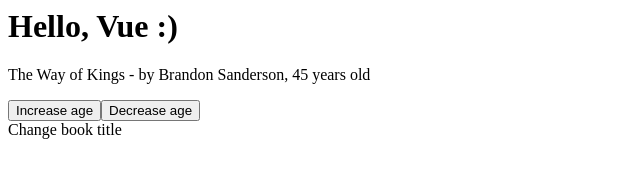
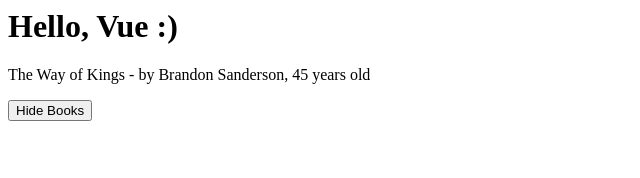
Before and after one commit to seanhellier/udemy-vue3-course, a plain HTML site: page index.html in a window 1280 px wide. Shown: the whole page, without its empty margins (0-640 px from the left). Drawn offline with nearby package versions, Linux system fonts and the light colour scheme.

Commit message:
lesson 10

```diff
--- a/app.js
+++ b/app.js
@@ -1,15 +1,16 @@
 const app = Vue.createApp({
 	data() {
 		return {
+			showBooks: true,
 			title: "The Way of Kings",
 			author: "Brandon Sanderson",
 			age: 45,
 		};
 	},
 	methods: {
-		changeTitle(title) {
+		toggleShowBooks() {
 			// this.title = 'Words of Radiance'
-			this.title = title;
+			this.showBooks = !this.showBooks;
 		},
 	},
 });
--- a/index.html
+++ b/index.html
@@ -9,11 +9,17 @@
 		<h1>Hello, Vue :)</h1>
 
 		<div id="app">
-			<p>{{ title }} - by {{ author }}, {{ age }} years old</p>
+			<div v-if="showBooks">
+				<p>{{ title }} - by {{ author }}, {{ age }} years old</p>
+			</div>
 
-			<button v-on:click="age++">Increase age</button>
+			<button @click="toggleShowBooks">
+				<span>Hide Books</span>
+			</button>
+
+			<!-- <button v-on:click="age++">Increase age</button>
 			<button @click="age--">Decrease age</button>
-			<div @click="changeTitle('Oathbringer')">Change book title</div>
+			<div @click="changeTitle('Oathbringer')">Change book title</div> -->
 		</div>
 
 		<script src="app.js"></script>
```
